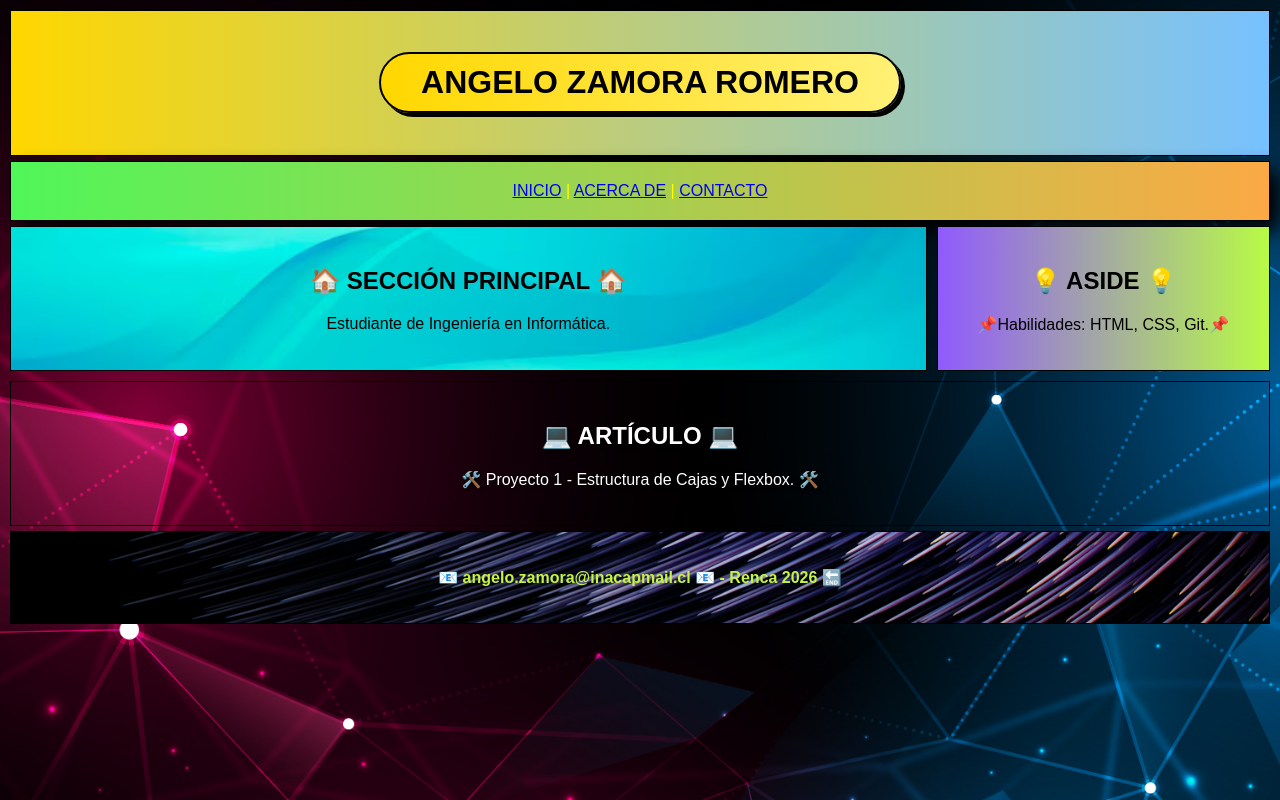
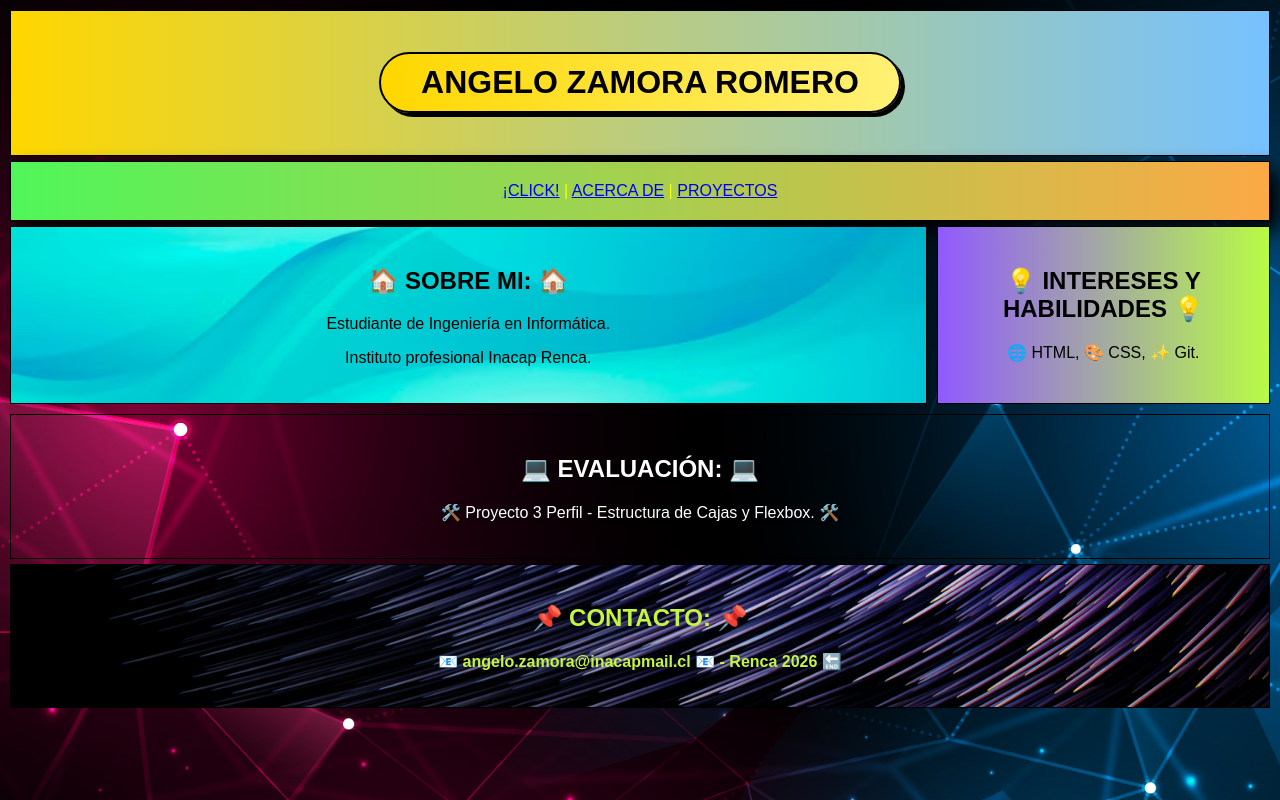
Before and after one commit to sicosis3dfx/Evaluacion-HTML-CSS3_Angelo-Zamora, a plain HTML site: page PaginaWEB/index.html in a window 1280 px wide. Drawn offline with Linux system fonts and the light colour scheme.

Commit message:
Update Final.
Ahora si!

```diff
--- a/PaginaWEB/index.html
+++ b/PaginaWEB/index.html
@@ -12,29 +12,31 @@
     </div>
 
    <div class="nav">
-    <a href="https://youtu.be/dQw4w9WgXcQ" target="_blank">INICIO</a> |
+    <a href="https://youtu.be/dQw4w9WgXcQ" target="_blank">¡CLICK!</a> |
     <a href="https://github.com/sicosis3dfx/Evalucion-HTML-CSS3_Angelo-Zamora" target="_blank">ACERCA DE</a> |
-    <a href="https://github.com/sicosis3dfx" target="_blank">CONTACTO</a>
+    <a href="https://github.com/sicosis3dfx" target="_blank">PROYECTOS</a>
 </div>
 
     <div class="principal">
         <div class="section">
-            <h2>🏠 SECCIÓN PRINCIPAL 🏠</h2>
+            <h2>🏠 SOBRE MI: 🏠</h2>
             <p>Estudiante de Ingeniería en Informática.</p>
+            <p>Instituto profesional Inacap Renca.</p>
         </div>
 
         <div class="aside">
-            <h2>💡 ASIDE 💡</h2>
-            <p>📌Habilidades: HTML, CSS, Git.📌</p>
+            <h2>💡 INTERESES Y HABILIDADES 💡</h2>
+            <p>🌐 HTML, 🎨 CSS, ✨ Git.</p>
         </div>
     </div>
 
     <div class="article">
-        <h2>💻 ARTÍCULO 💻</h2>
-        <p>🛠️ Proyecto 1 - Estructura de Cajas y Flexbox. 🛠️</p>
+        <h2>💻 EVALUACIÓN: 💻</h2>
+        <p>🛠️ Proyecto 3 Perfil - Estructura de Cajas y Flexbox. 🛠️</p>
     </div>
 
     <div class="footer">
+        <h2>📌 CONTACTO:  📌</h2>
         <p>📧 angelo.zamora@inacapmail.cl 📧 - Renca 2026 🔚</p>
     </div>
 </body>
```
